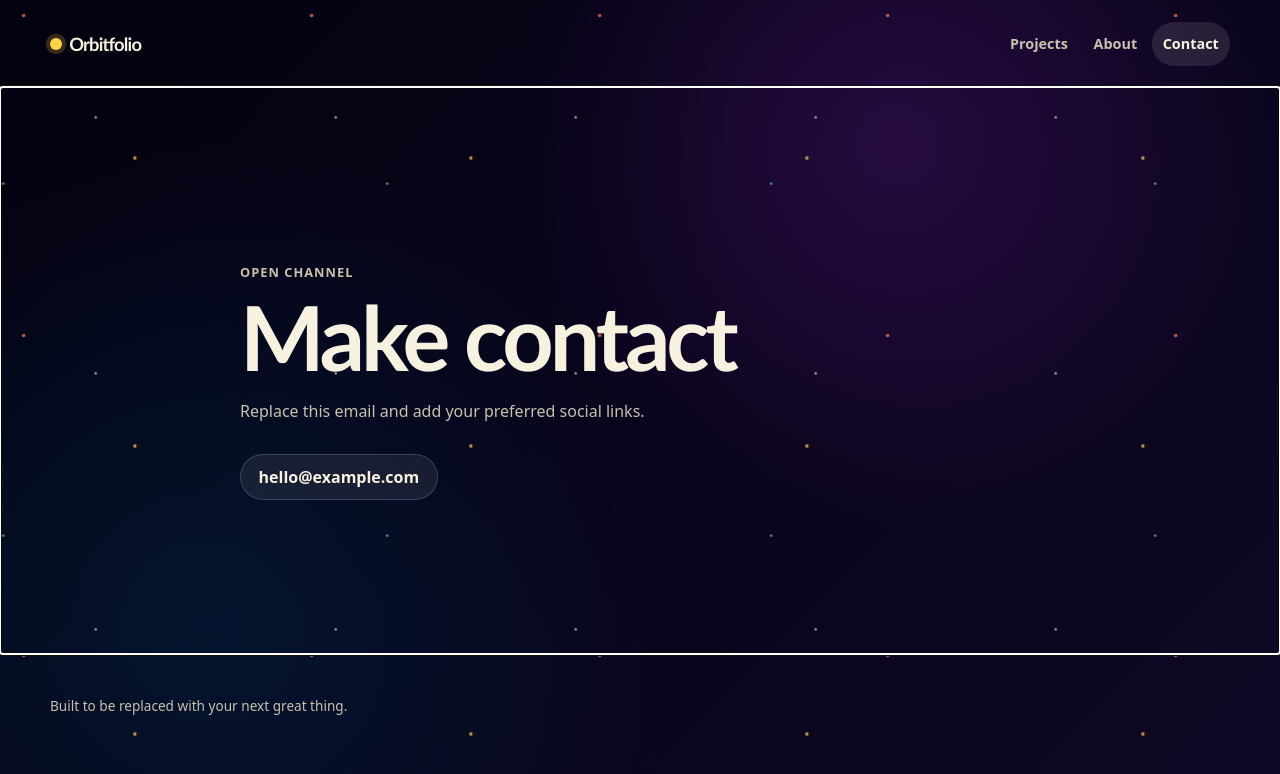
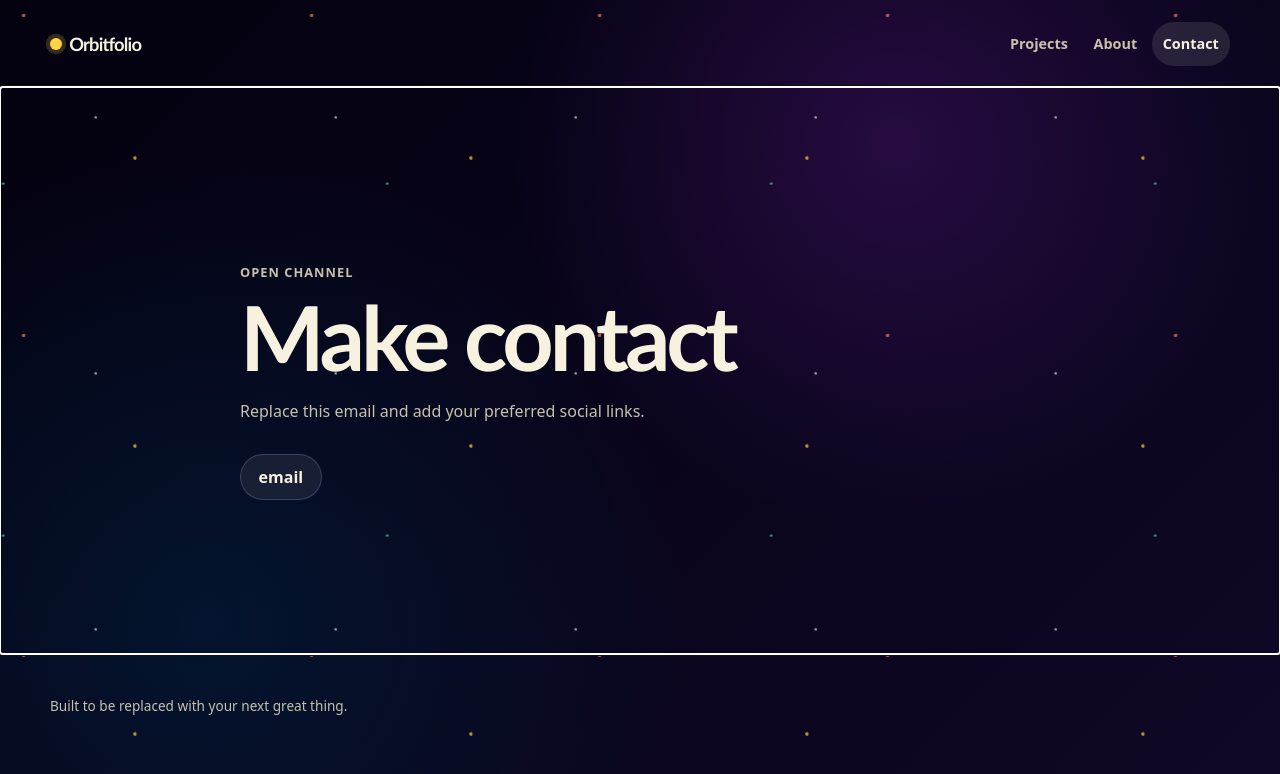
Before and after one commit to evanoctave/personal_website, a React (Vite) app: page /contact in a window 1280 px wide. Shown: the top 774 px of the page. Built offline with nearby package versions, Linux system fonts and the light colour scheme.

Commit message:
feat: added actual email

```diff
--- a/src/pages/ContactPage.jsx
+++ b/src/pages/ContactPage.jsx
@@ -4,7 +4,7 @@ export default function ContactPage() {
       <p className="eyebrow">Open channel</p>
       <h1>Make contact</h1>
       <p>Replace this email and add your preferred social links.</p>
-      <a className="button-link" href="mailto:hello@example.com">hello@example.com</a>
+      <a className="button-link" href="mailto:evanoctav3@gmail.com">email</a>
     </section>
   )
 }
```
